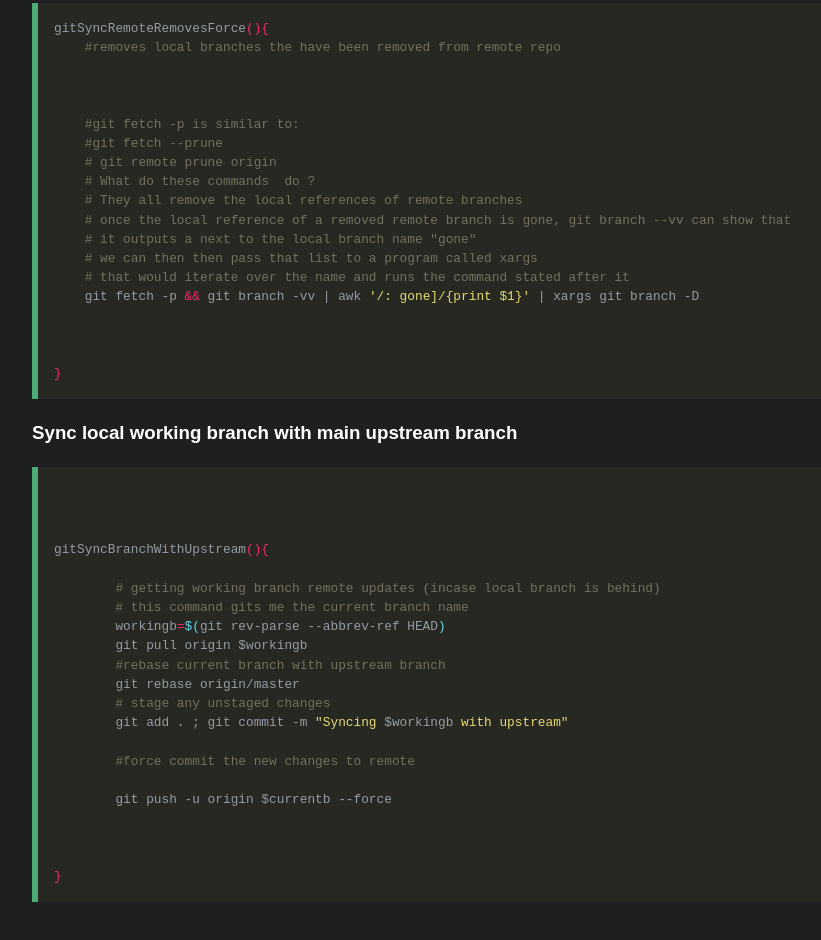
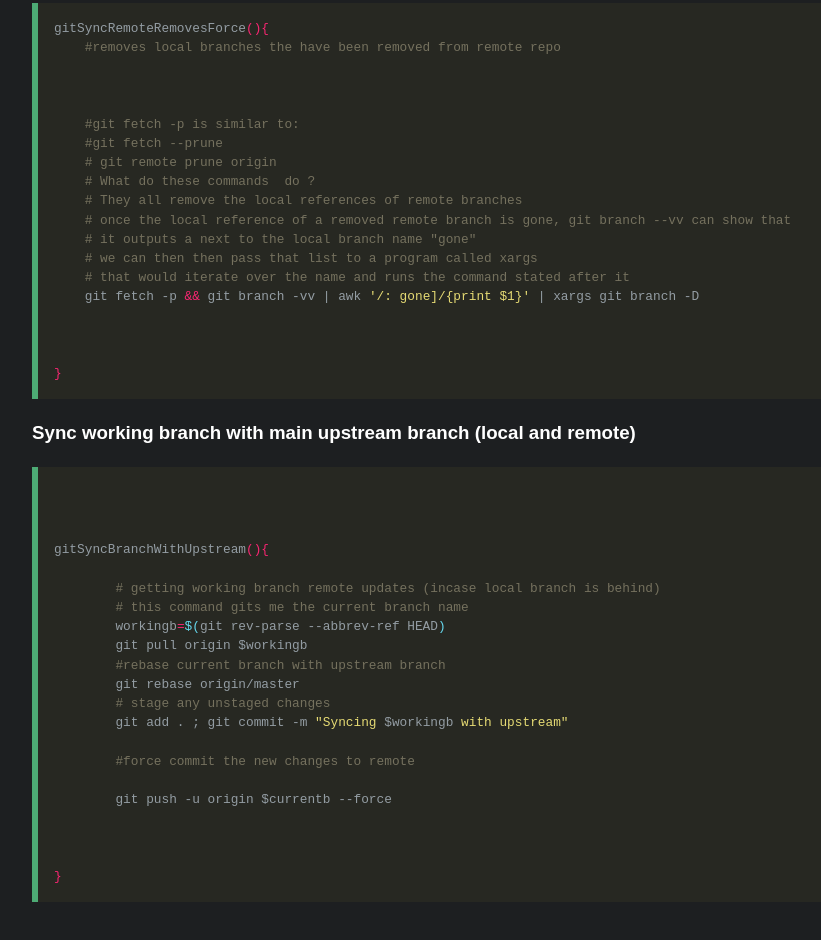
Before and after one commit to binHarby/binharby.org, a plain HTML site: page blogs/the-git-cheatsheet/index.html in a window 1280 px wide. Shown: the part 2680-3620 px from the top of the page, without its empty margins (328-1149 px from the left). Drawn offline with Linux system fonts and the light colour scheme.

Commit message:
small title fix from previous commit

```diff
--- a/blogs/the-git-cheatsheet/index.html
+++ b/blogs/the-git-cheatsheet/index.html
@@ -173,7 +173,7 @@ The long way Make a folder through GUI or terminal # Making folder through termi
 </span></span><span style="display:flex;"><span>
 </span></span><span style="display:flex;"><span>
 </span></span><span style="display:flex;"><span><span style="color:#f92672">}</span>
-</span></span></code></pre></div><h3 id="sync-local-working-branch-with-main-upstream-branch">Sync local working branch with main upstream branch</h3>
+</span></span></code></pre></div><h3 id="sync-working-branch-with-main-upstream-branch-local-and-remote">Sync working branch with main upstream branch (local and remote)</h3>
 <div class="highlight"><pre tabindex="0" style="color:#f8f8f2;background-color:#272822;-moz-tab-size:4;-o-tab-size:4;tab-size:4;"><code class="language-bash" data-lang="bash"><span style="display:flex;"><span>
 </span></span><span style="display:flex;"><span>
 </span></span><span style="display:flex;"><span>
```
